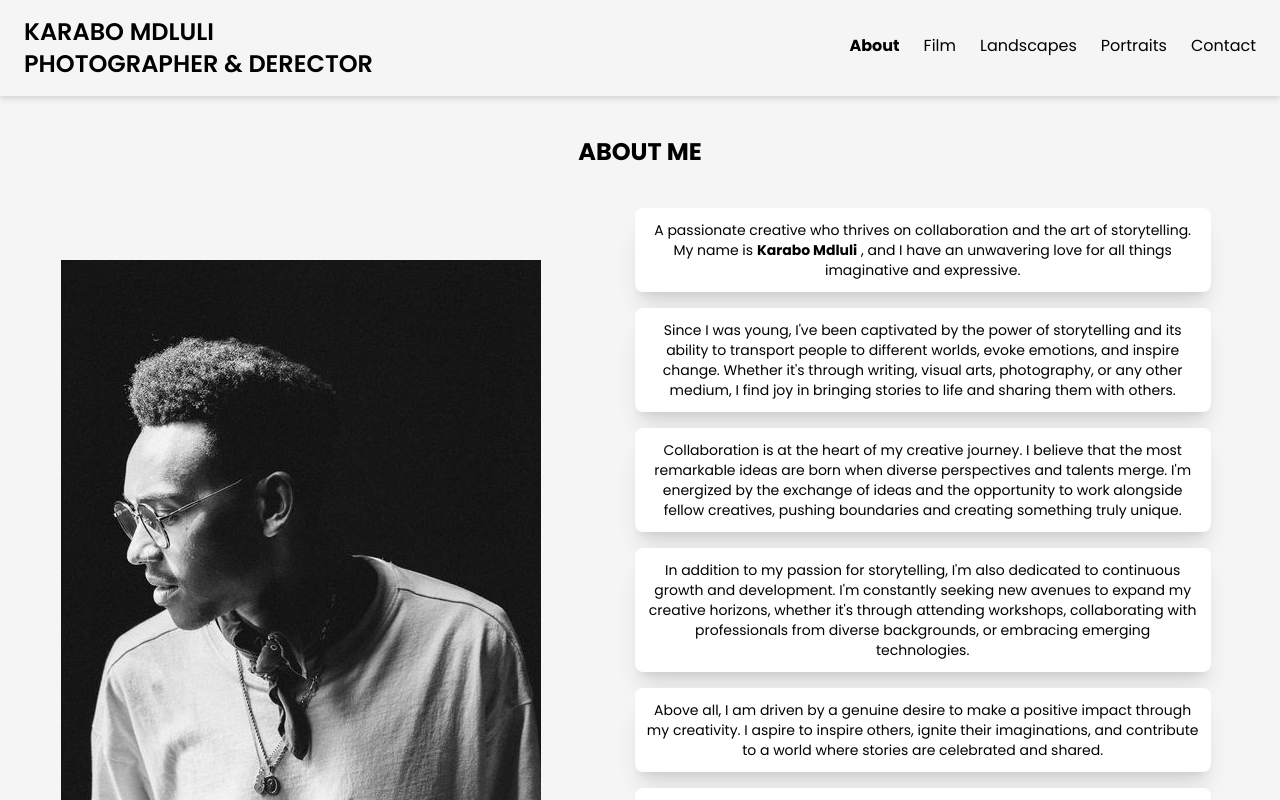
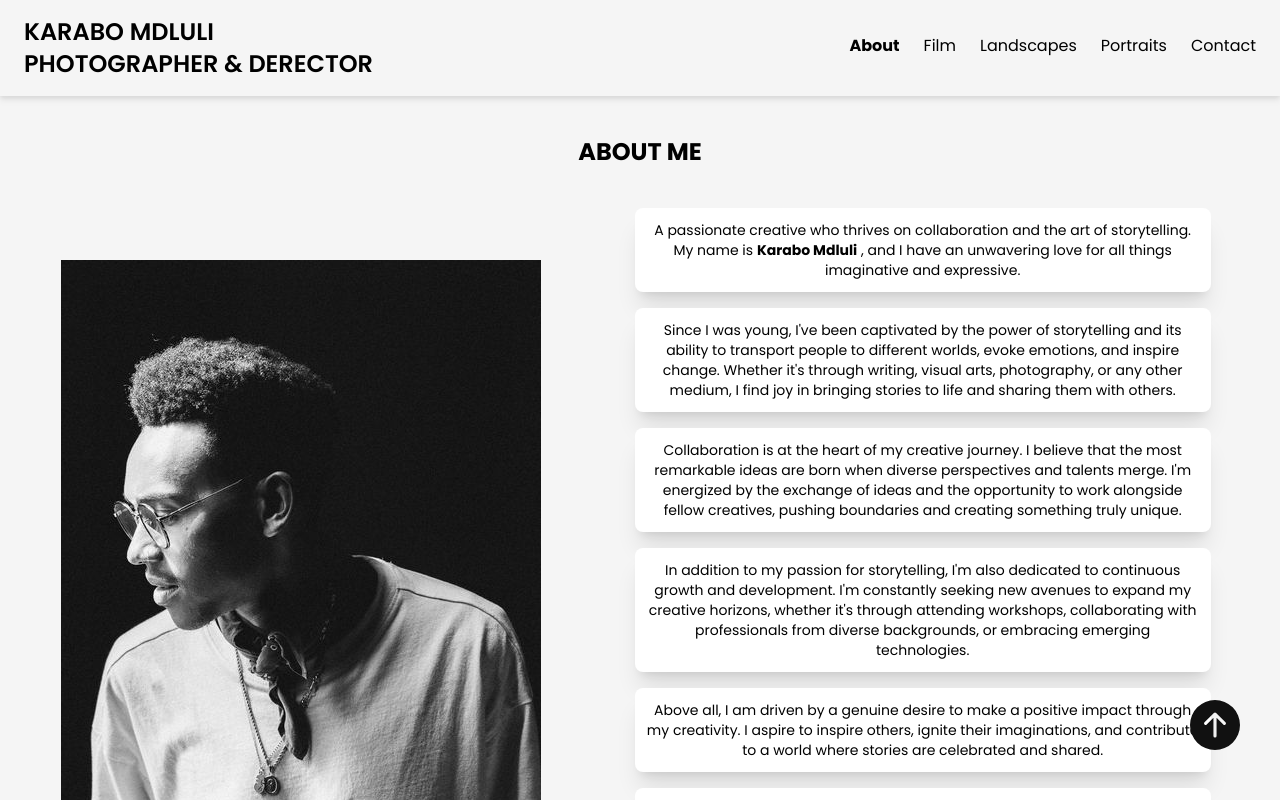
Before and after one commit to CMadiope/karabo, a Next.js app: page /about in a window 1280 px wide. Shown: the top 800 px of the page. Built offline with nearby package versions, Linux system fonts and the light colour scheme.

Commit message:
added scroll to top

```diff
--- a/src/components/Layout.jsx
+++ b/src/components/Layout.jsx
@@ -18,7 +18,7 @@ const Layout = ({ children }) => {
     <div className={poppins.className}>
       <Navbar />
       <main>{children}</main>
-      {/* <button
+      <button
         onClick={() => {
           window.scrollTo({ top: 0, left: 0, behavior: "smooth" });
         }}
@@ -34,7 +34,7 @@ const Layout = ({ children }) => {
         }}
       >
         <BsFillArrowUpCircleFill />
-      </button> */}
+      </button>
       <Footer />
     </div>
   );
```
